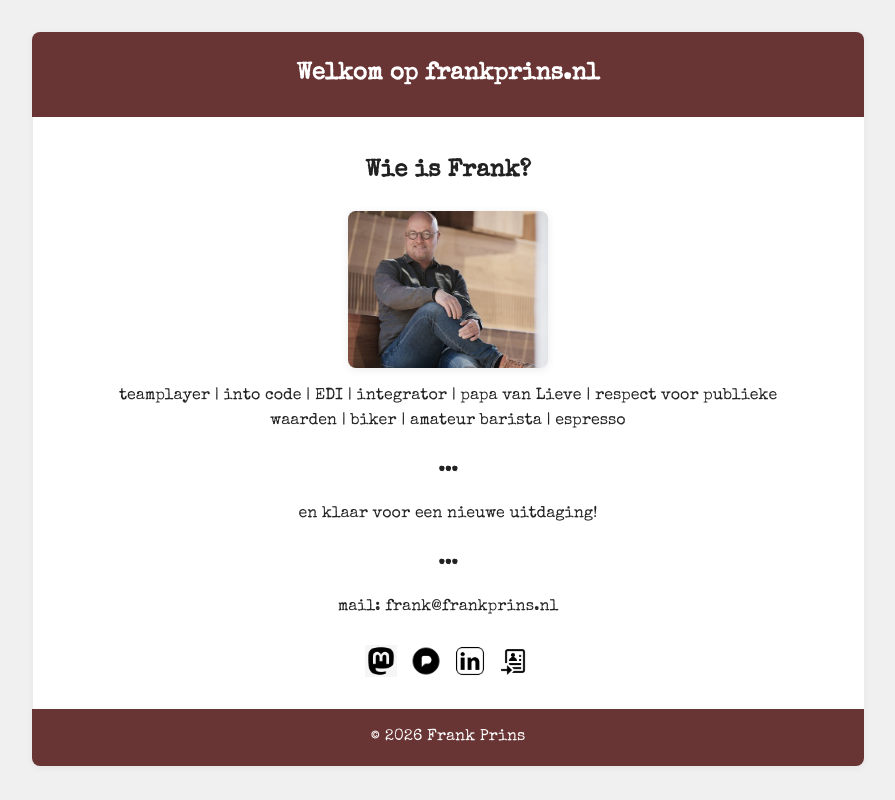
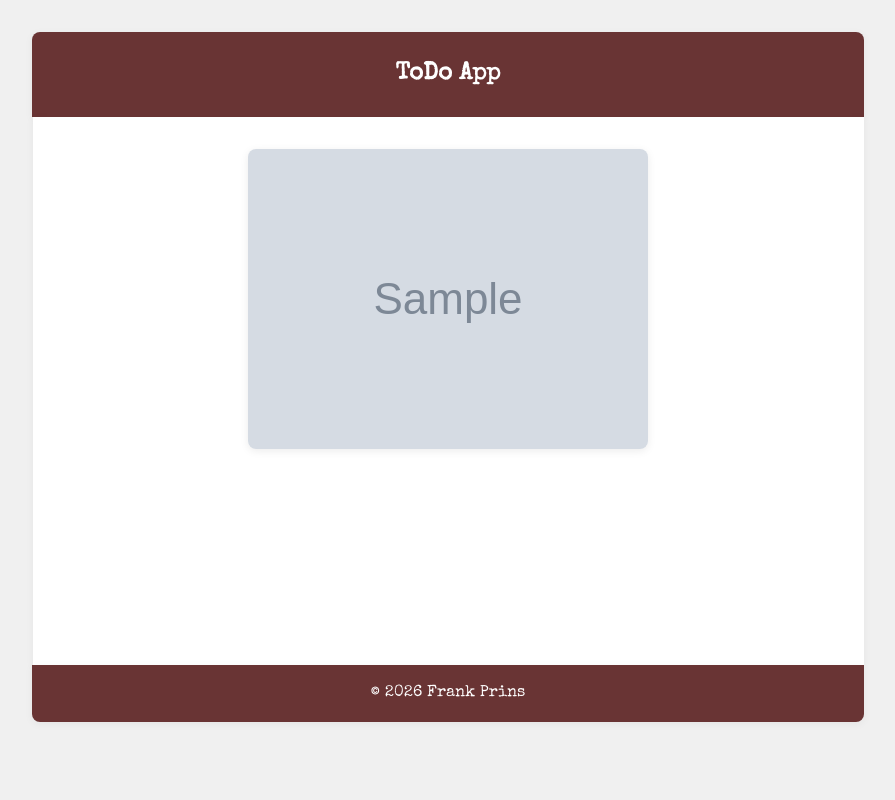
Before and after one commit to 404-frank/KubernetesSubmissions, a Flask app: template the_project/templates/index.html in a window 1280 px wide. Shown: the whole page, without its empty margins (192-1087 px from the left). Run offline with Flask 3, Linux system fonts and the light colour scheme; the template is opened without the code that fills it: most values are stand-ins (such as "Sample title", 1, 10 or a date in 2020); grey boxes marked "Sample" are stand-in pictures; some libraries are stand-ins or nearby versions.

Commit message:
working on exercise 1.12

```diff
--- a/the_project/manifests/ingress.yaml
+++ b/the_project/manifests/ingress.yaml
@@ -6,7 +6,7 @@ spec:
   rules:
     - http:
         paths:
-          - path: /todo
+          - path: /
             pathType: Prefix
             backend:
               service:
--- a/the_project/requirements.txt
+++ b/the_project/requirements.txt
@@ -1,2 +1,3 @@
 Flask
 gunicorn
+requests
--- a/the_project/templates/index.html
+++ b/the_project/templates/index.html
@@ -5,128 +5,32 @@
         <meta name="viewport" content="width=device-width, initial-scale=1" />
         <title>Frank Prins</title>
         <link rel="stylesheet" href="/static/site.css" />
-        <script
-            defer
-            src="https://statistics.frankprins.nl/script.js"
-            data-website-id="6449b4f3-469d-4f24-b546-c5e0592057cd"
-        ></script>
     </head>
     <body>
         <header>
-            <h2>Welkom op frankprins.nl</h2>
+            <h2>ToDo App</h2>
         </header>
 
         <main>
             <section id="about" style="text-align: center">
                 <div>
-                    <h2>Wie is Frank?</h2>
                     <img
-                        src="static/foto-van-frank.jpg"
-                        alt="Foto van Frank"
+                        src="{{image_url}}"
+                        alt="image from picsum"
                         style="
                             display: block;
                             margin: 1rem auto;
-                            max-width: 200px;
+                            max-width: 400px;
                             width: 100%;
                             height: auto;
                             border-radius: 8px;
                             box-shadow: 0 2px 8px rgba(0, 0, 0, 0.08);
                         "
                     />
-                    <p>
-                        teamplayer | into code | EDI | integrator | papa van
-                        Lieve | respect voor publieke waarden | biker | amateur
-                        barista | espresso
-                    </p>
-                    <p></p>
-                    <h3>...</h3>
-                    en klaar voor een nieuwe uitdaging!
                 </div>
+                <div style="margin-top: 200px;">
 
-                <h3>...</h3>
-                <p>
-                    mail: frank<span class="spamprotection"
-                        >CHARACTER SEQUENCE</span
-                    >@frank<span class="spamprotection">CHARACTER SEQUENCE</span
-                    >prins.nl
-                </p>
-                <a
-                    rel="me"
-                    href="https://mastodon.nl/@twodogwalker"
-                    target="_blank"
-                    style="display: inline-block; margin-top: 0.5rem"
-                >
-                    <img
-                        src="static/mastodon.png"
-                        alt="Mastodon logo - link to Mastodon profile"
-                        style="
-                            height: 32px;
-                            width: auto;
-                            vertical-align: middle;
-                            border: none;
-                        "
-                    />
-                </a>
-                <a
-                    href="https://gram.social/twodo"
-                    target="_blank"
-                    style="
-                        display: inline-block;
-                        margin-top: 0.5rem;
-                        margin-left: 0.5rem;
-                    "
-                >
-                    <img
-                        src="static/pixelfed.png"
-                        alt="Pixelfed logo - link to Pixelfed profile"
-                        style="
-                            height: 32px;
-                            width: auto;
-                            vertical-align: middle;
-                            border: none;
-                        "
-                    />
-                </a>
-                <a
-                    href="https://www.linkedin.com/in/frank-prins-68aaa75/"
-                    target="_blank"
-                    style="
-                        display: inline-block;
-                        margin-top: 0.5rem;
-                        margin-left: 0.5rem;
-                    "
-                >
-                    <img
-                        src="static/linkedin.jpg"
-                        alt="LinkedIn logo - link to LinkedIn profile"
-                        style="
-                            height: 32px;
-                            width: auto;
-                            vertical-align: middle;
-                            border: none;
-                        "
-                    />
-                </a>
-                <a
-                    href="static/CV_2025-09-24_NL_anoniemer.pdf"
-                    target="_blank"
-                    style="
-                        display: inline-block;
-                        margin-top: 0.5rem;
-                        margin-left: 0.5rem;
-                    "
-                >
-                    <img
-                        src="static/cv-logo.png"
-                        alt="download my cv"
-                        style="
-                            height: 32px;
-                            width: auto;
-                            vertical-align: middle;
-                            border: none;
-                        "
-                    />
-                </a>
+                </div>
             </section>
         </main>
         <footer>&copy; 2026 Frank Prins</footer>
--- a/the_project/views.py
+++ b/the_project/views.py
@@ -1,4 +1,6 @@
 from flask import render_template
+import functions
 
 def index():
-    return render_template("index.html", title="Home")
+    image_url = functions.get_image_url()
+    return render_template("index.html", image_url=image_url, title="Home")
```
Also changed, not shown: the_project/functions.py (added, +26 -0 lines), the_project/manifests/deployment.yaml (+15 -1 lines), the_project/manifests/persistentvolume.yaml (added, +21 -0 lines), the_project/manifests/persistentvolumeclaim.yaml (added, +11 -0 lines), README.md, the_project/static/cv-logo.png (deleted), the_project/static/linkedin.jpg (deleted), the_project/static/mastodon.png (deleted), the_project/static/pixelfed.png (deleted), the_project/static/temp_image.png (added), 3 other files.
